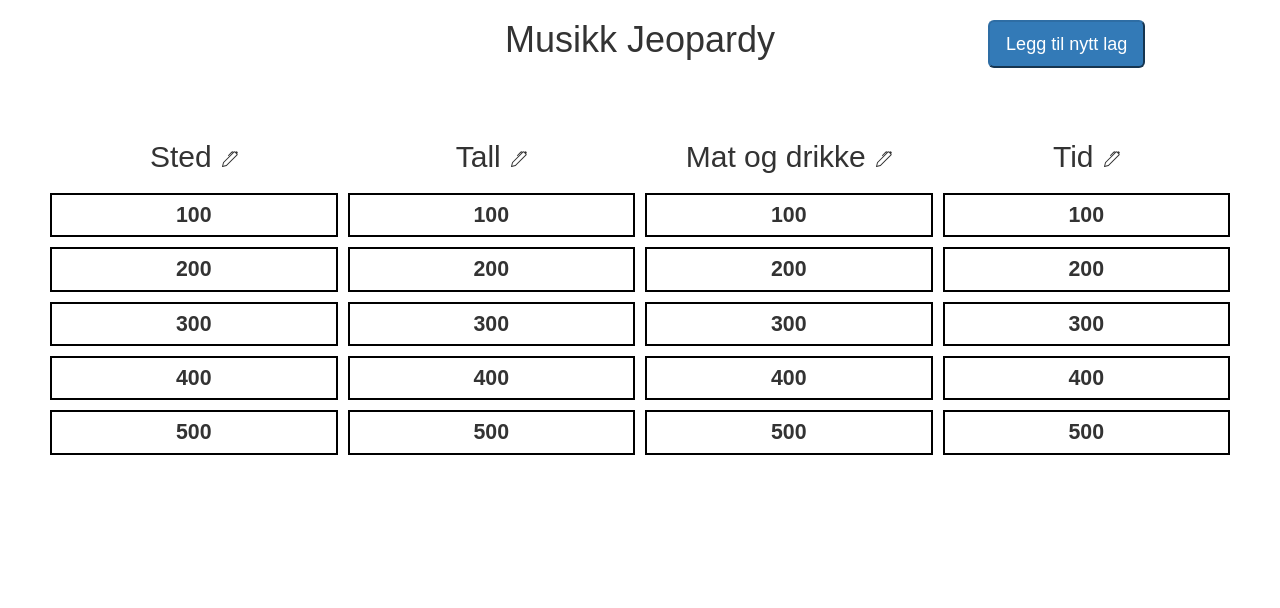
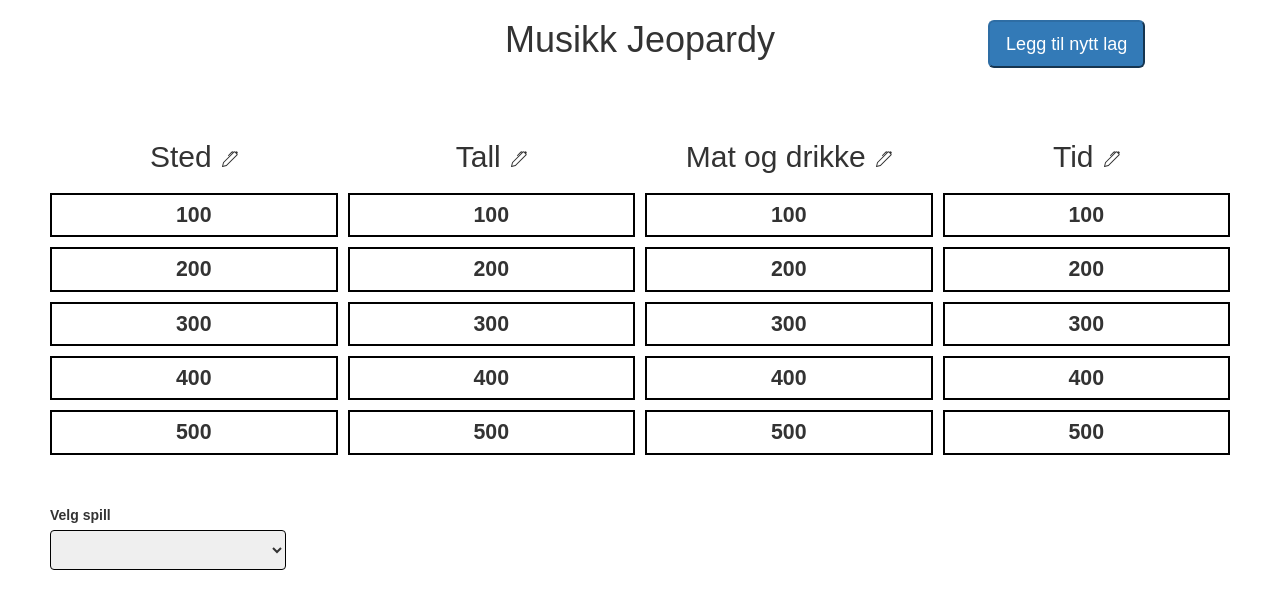
Before and after one commit to thomasrognes/jeopardy, a React (Create React App) app: page / in a window 1280 px wide. Shown: the top 608 px of the page. Built offline with nearby package versions, Linux system fonts and the light colour scheme.

Commit message:
Adding GameInfo

```diff
--- a/src/components/Board/Board.js
+++ b/src/components/Board/Board.js
@@ -2,6 +2,7 @@ import React from "react";
 import { Category } from "../Category/Category";
 import "./Board.css";
 import { LeaderBoard } from "../LeaderBoard/LeaderBoard";
+import { GameInfo } from "../GameInfo/GameInfo";
 
 export function Board() {
   return (
@@ -15,6 +16,7 @@ export function Board() {
       <div className="board-leaderboard">
         <LeaderBoard />
       </div>
+      <GameInfo />
     </div>
   );
 }
--- /dev/null
+++ b/src/components/GameInfo/GameInfo.css
@@ -0,0 +1,12 @@
+.game-info {
+  width: 20%;
+  padding: 5rem 0;
+  text-align: left;
+}
+
+.game-info-links {
+  display: flex;
+  flex-direction: column;
+  text-align: left;
+  margin-top: 2rem;
+}
--- /dev/null
+++ b/src/components/GameInfo/GameInfo.js
@@ -0,0 +1,57 @@
+import React, { useState } from "react";
+import gameInfo from "../../json/gameInfo.json";
+
+import "./GameInfo.css";
+
+export function GameInfo() {
+  const [currentGameInfo, setCurrentGameInfo] = useState();
+
+  const gameInfoToShow = gameInfo.find((game) => game.id === currentGameInfo);
+
+  return (
+    <div className="game-info">
+      <label htmlFor="teams">Velg spill</label>
+      <select
+        className="select-component-input"
+        name="teams"
+        id="teams"
+        onChange={(e) => setCurrentGameInfo(parseInt(e.target.value))}
+      >
+        <option value={undefined} />
+        {gameInfo.map((game, index) => (
+          <option value={game.id} key={index}>
+            {game.name}
+          </option>
+        ))}
+      </select>
+
+      {gameInfoToShow && (
+        <div className="game-info-links">
+          <span className="error">Ikke vis info som ligger på linkene til deltakere</span>
+          <span>Navn: {gameInfoToShow.name}</span>
+          <span>
+            Google doc link:{" "}
+            <a
+              href={gameInfoToShow.googleDocLink}
+              target={"_blank"}
+              rel="noreferrer"
+            >
+              Fasit (Google docs)
+            </a>
+          </span>
+          <span>
+            Spotify link:{" "}
+            <a
+              href={gameInfoToShow.spotifyLink}
+              target={"_blank"}
+              rel="noreferrer"
+            >
+              Sanger (Spotify)
+            </a>
+          </span>
+          <span>Creator: {gameInfoToShow.author}</span>
+        </div>
+      )}
+    </div>
+  );
+}
--- a/src/components/LeaderBoard/LeaderBoard.js
+++ b/src/components/LeaderBoard/LeaderBoard.js
@@ -4,8 +4,7 @@ import { useAllTeam } from "../../hooks/teamHooks";
 import "./LeaderBoard.css";
 import { LeaderBoardRow } from "./LeaderBoardRow";
 
-export function LeaderBoard(props) {
-  const { onCloseClick } = props;
+export function LeaderBoard() {
   const { teams } = useAllTeam();
 
   if (teams.length === 0) {
@@ -15,11 +14,14 @@ export function LeaderBoard(props) {
   return (
     <>
       <table className="leader-board">
+        <thead>
           <tr className="leader-board-headings">
             <th>Plassering</th>
             <th>Lagnavn</th>
             <th>Poeng</th>
           </tr>
+        </thead>
+        <tbody>
           {teams
             .sort((a, b) => b.score - a.score)
             .map((team, index) => (
@@ -27,14 +29,11 @@ export function LeaderBoard(props) {
                 placement={index + 1}
                 teamName={team.name}
                 score={team.score}
+                key={index}
               />
             ))}
+        </tbody>
       </table>
-      {onCloseClick && (
-        <button className="leader-board-close-button" onClick={onCloseClick}>
-          Lukk
-        </button>
-      )}
     </>
   );
 }
--- /dev/null
+++ b/src/json/gameInfo.json
@@ -0,0 +1,16 @@
+[
+  {
+    "id": 1,
+    "name": "God blanding",
+    "googleDocLink": "https://docs.google.com/spreadsheets/d/1_qbN5P81sgnFvJLZU6C7iIWxCUIDwrd1IlLHOwA9LcA/edit?usp=sharing",
+    "spotifyLink": "https://open.spotify.com/playlist/4ryGit6DIbCWiRlEKbeP9Z?si=dlEpS-jqSI67G32bqS78KA&fbclid=IwAR3olCHteBOdZyvRuIlxWqZDO4PS40dZ6WFMOavaxpI8d2PRvVd4xMwVbrU&nd=1",
+    "author": "NTNU"
+  },
+  {
+    "id": 2,
+    "name": "17. mai",
+    "googleDocLink": "https://docs.google.com/spreadsheets/d/1Wa-QOv6js3LAejEmlhURJv9NQaFGV2mfU-Gggq70CrE/edit?usp=sharing",
+    "spotifyLink": "https://open.spotify.com/playlist/7MVOrANXDAeAbn3W1C7E07?si=649ddbe2def44bf3",
+    "author": "Viktoria Utgaard"
+  }
+]
```
Lines whose indentation alone changed are shown as unchanged.
